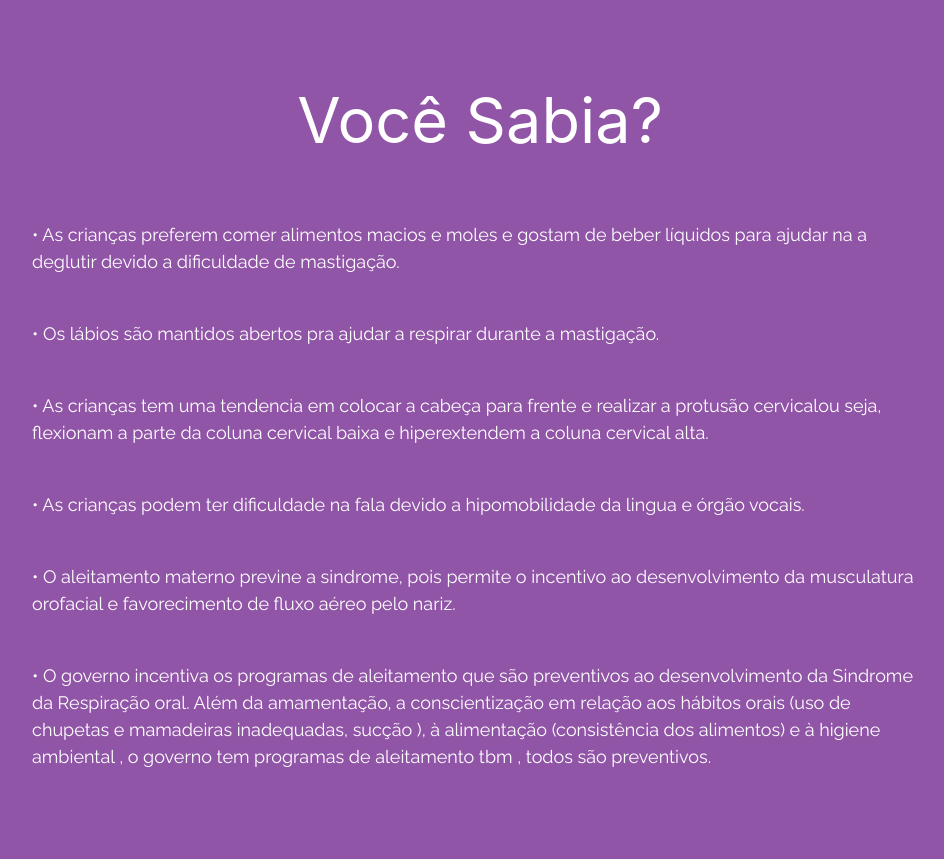
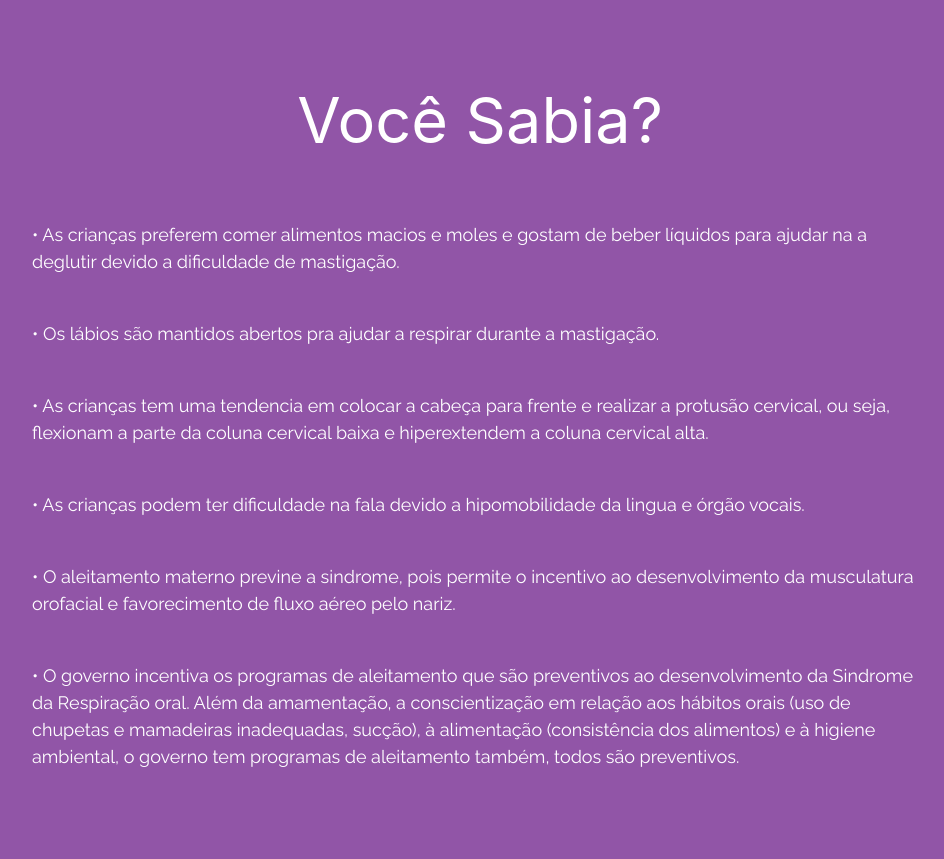
Before and after one commit to gmfonseca/tis4, a PHP site: page /curiosidades.php in a window 1280 px wide. Shown: the part 1241-2100 px from the top of the page, without its empty margins (160-1104 px from the left). Run offline with PHP 8.4, Linux system fonts and the light colour scheme; some libraries are stand-ins or nearby versions.

Commit message:
arrumando erros ortográficos

```diff
--- a/ClinicaMedica/curiosidades.php
+++ b/ClinicaMedica/curiosidades.php
@@ -155,7 +155,7 @@
                         <p>• Os lábios são mantidos abertos pra ajudar a respirar durante a mastigação. <br> <br></p>
                     </li>
                     <li>
-                        <p>• As crianças tem uma tendencia em colocar a cabeça para frente e realizar a protusão cervicalou seja, flexionam a parte da coluna cervical baixa e hiperextendem a coluna cervical alta. <br> <br></p>
+                        <p>• As crianças tem uma tendencia em colocar a cabeça para frente e realizar a protusão cervical, ou seja, flexionam a parte da coluna cervical baixa e hiperextendem a coluna cervical alta. <br> <br></p>
                     </li>
                     <li>
                         <p>• As crianças podem ter dificuldade na fala devido a hipomobilidade da lingua e órgão vocais. <br> <br></p>
@@ -164,14 +164,13 @@
                         <p>• O aleitamento materno previne a sindrome, pois permite o incentivo ao desenvolvimento da musculatura orofacial e favorecimento de fluxo aéreo pelo nariz. <br> <br></p>
                     </li>
                     <li>
-                        <p>• O governo incentiva os programas de aleitamento que são preventivos ao desenvolvimento da Sindrome da Respiração oral. Além da amamentação, a conscientização em relação aos hábitos orais (uso de chupetas e mamadeiras inadequadas, sucção ), à alimentação (consistência dos alimentos) e à higiene ambiental , o governo tem programas de aleitamento tbm , todos são preventivos. <br> <br></p>
+                        <p>• O governo incentiva os programas de aleitamento que são preventivos ao desenvolvimento da Sindrome da Respiração oral. Além da amamentação, a conscientização em relação aos hábitos orais (uso de chupetas e mamadeiras inadequadas, sucção), à alimentação (consistência dos alimentos) e à higiene ambiental, o governo tem programas de aleitamento também, todos são preventivos. <br> <br></p>
                     </li>
                 </ul>
             </div>
             <br><br>
         </div>
         </div>
-
 
         <?php
             require_once('footer.php')
```
